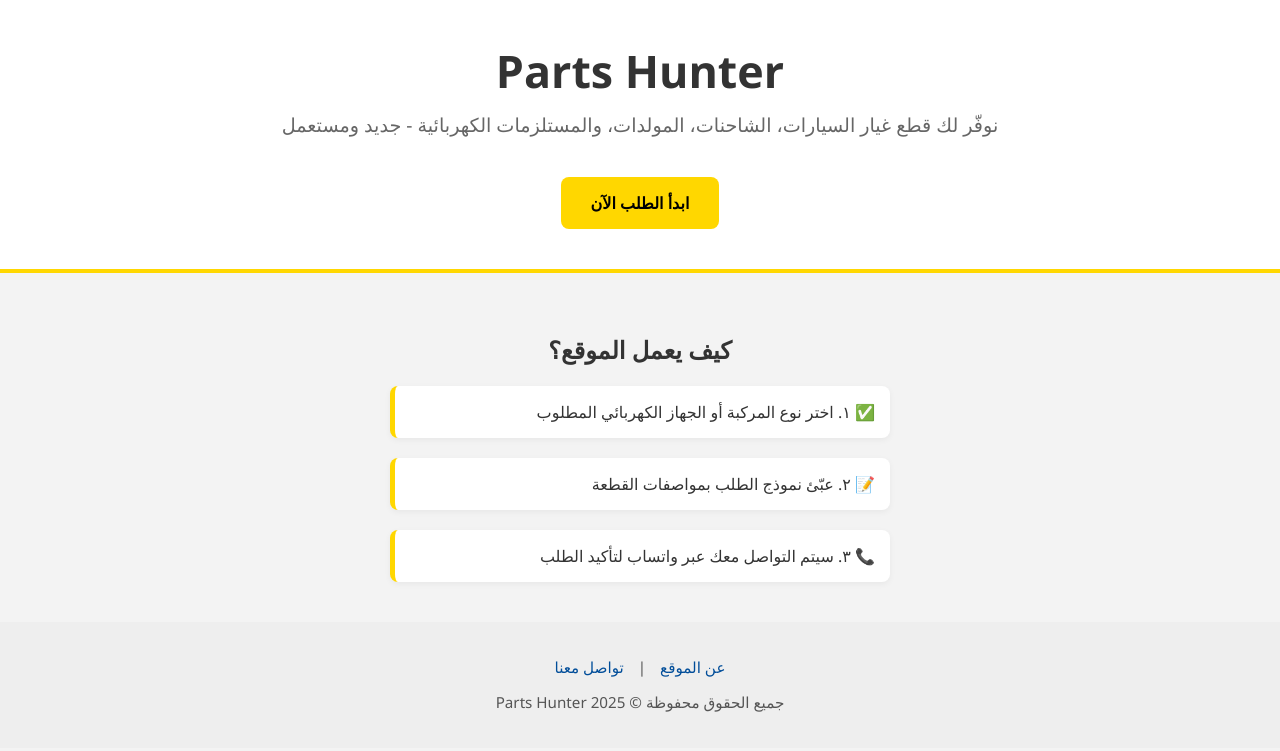
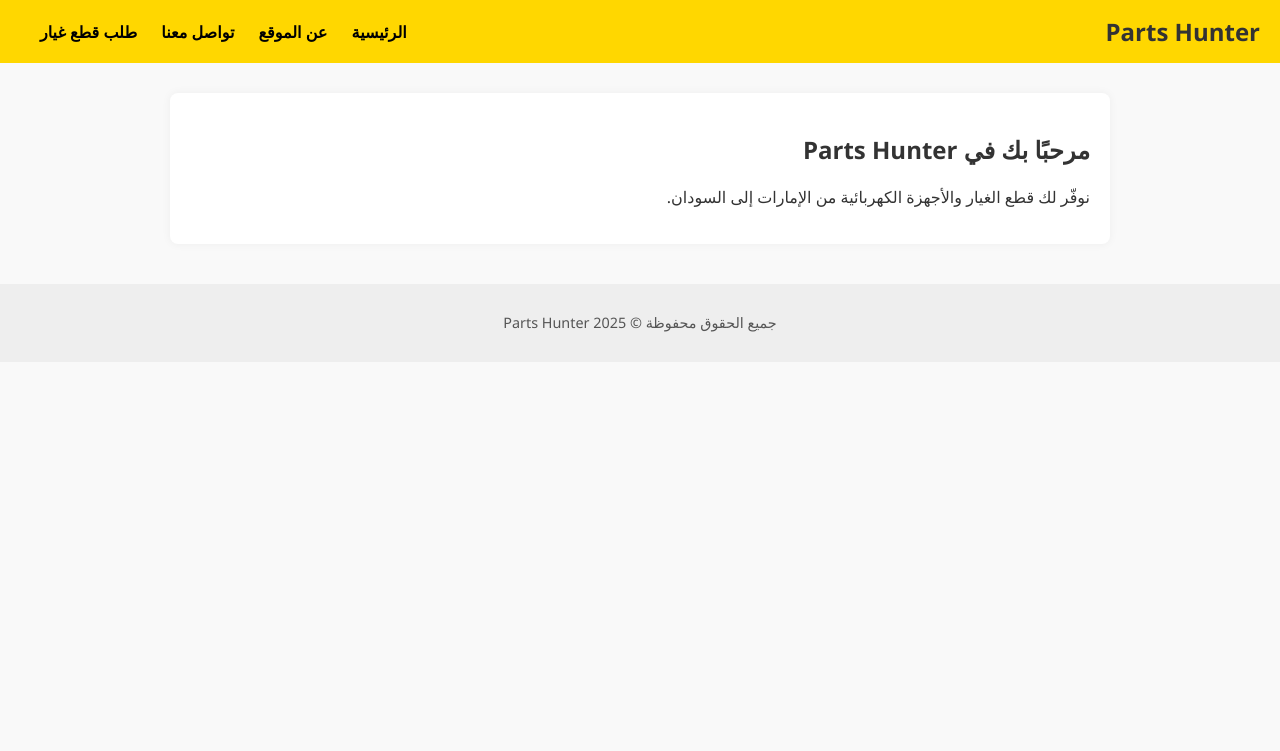
Before and after one commit to Aljaili-Elsmani/Parts-hunter, a Flask app: page / in a window 1280 px wide. Shown: the top 751 px of the page. Run offline with Flask 3, Linux system fonts and the light colour scheme.

Commit message:
Update index.html

```diff
--- a/app/templates/index.html
+++ b/app/templates/index.html
@@ -1,118 +1,8 @@
-<!DOCTYPE html>
-<html lang="ar" dir="rtl">
-<head>
-  <meta charset="UTF-8">
-  <meta name="viewport" content="width=device-width, initial-scale=1.0">
-  <title>Parts Hunter - الصفحة الرئيسية</title>
-  <style>
-    body {
-      margin: 0;
-      font-family: 'Segoe UI', sans-serif;
-      background-color: #f3f3f3;
-      color: #333;
-      text-align: center;
-    }
+{% extends "base.html" %}
 
-    header {
-      background: #ffffff;
-      padding: 40px 20px;
-      border-bottom: 4px solid #FFD700;
-    }
+{% block title %}الرئيسية - Parts Hunter{% endblock %}
 
-    header h1 {
-      margin: 0;
-      color: #333;
-      font-size: 2.8em;
-    }
-
-    header p {
-      font-size: 1.2em;
-      color: #666;
-      margin-top: 10px;
-    }
-
-    .btn {
-      background-color: #FFD700;
-      color: #000;
-      padding: 15px 30px;
-      font-size: 1em;
-      border: none;
-      border-radius: 8px;
-      margin-top: 20px;
-      cursor: pointer;
-      text-decoration: none;
-      display: inline-block;
-      font-weight: bold;
-      transition: 0.3s;
-    }
-
-    .btn:hover {
-      background-color: #e6c200;
-    }
-
-    section {
-      padding: 40px 20px;
-    }
-
-    .steps {
-      display: flex;
-      flex-direction: column;
-      gap: 20px;
-      max-width: 500px;
-      margin: auto;
-    }
-
-    .step {
-      background: #fff;
-      border-left: 5px solid #FFD700;
-      padding: 15px;
-      border-radius: 8px;
-      box-shadow: 0 2px 6px rgba(0,0,0,0.05);
-      text-align: right;
-    }
-
-    footer {
-      background: #eee;
-      padding: 20px;
-      font-size: 0.95em;
-      color: #555;
-    }
-
-    footer a {
-      color: #004d99;
-      text-decoration: none;
-      margin: 0 10px;
-    }
-
-    footer a:hover {
-      text-decoration: underline;
-    }
-  </style>
-</head>
-<body>
-
-  <header>
-    <h1>Parts Hunter</h1>
-    <p>نوفّر لك قطع غيار السيارات، الشاحنات، المولدات، والمستلزمات الكهربائية - جديد ومستعمل</p>
-    <a class="btn" href="/order">ابدأ الطلب الآن</a>
-  </header>
-
-  <section>
-    <h2>كيف يعمل الموقع؟</h2>
-    <div class="steps">
-      <div class="step">✅ ١. اختر نوع المركبة أو الجهاز الكهربائي المطلوب</div>
-      <div class="step">📝 ٢. عبّئ نموذج الطلب بمواصفات القطعة</div>
-      <div class="step">📞 ٣. سيتم التواصل معك عبر واتساب لتأكيد الطلب</div>
-    </div>
-  </section>
-
-  <footer>
-    <p>
-      <a href="/about">عن الموقع</a> |
-      <a href="/contact">تواصل معنا</a>
-    </p>
-    <p>جميع الحقوق محفوظة &copy; Parts Hunter 2025</p>
-  </footer>
-
-</body>
-</html>
+{% block content %}
+  <h2>مرحبًا بك في Parts Hunter</h2>
+  <p>نوفّر لك قطع الغيار والأجهزة الكهربائية من الإمارات إلى السودان.</p>
+{% endblock %}
```
